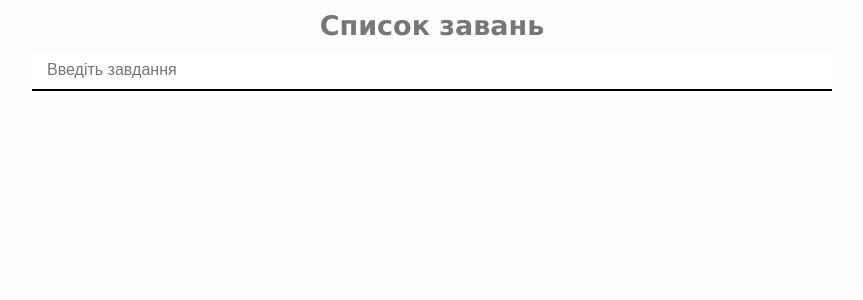
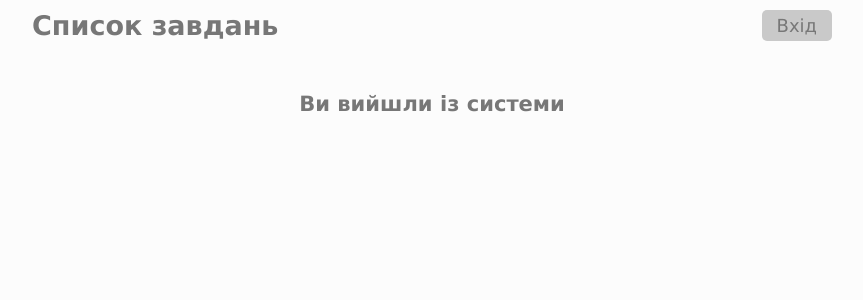
Before and after one commit to IvanKnysh/todo-react, a React (Create React App) app: page / in a window 1280 px wide. Shown: the top 300 px of the page, without its empty margins (208-1071 px from the left). Built offline with nearby package versions, Linux system fonts and the light colour scheme; no server answers.

Commit message:
Todo -> Firebase auth

```diff
--- a/package.json
+++ b/package.json
@@ -10,7 +10,7 @@
     "@testing-library/jest-dom": "^5.14.1",
     "@testing-library/react": "^13.0.0",
     "@testing-library/user-event": "^13.2.1",
-    "firebase": "^9.9.4",
+    "firebase": "^9.10.0",
     "react": "^18.2.0",
     "react-dom": "^18.2.0",
     "react-scripts": "5.0.1",
--- a/src/App.js
+++ b/src/App.js
@@ -2,23 +2,29 @@ import {useEffect, useState} from "react";
 import {Context} from "./Context";
 import Form from "./components/Form";
 import List from "./components/List";
+import Header from "./components/Header";
+import useAuth from "./components/useAuth";
 import './app.scss';
 
-import { initializeApp } from "firebase/app";
+import firebase from 'firebase/compat/app';
+import "firebase/compat/auth";
 
 const firebaseConfig = {
   apiKey: "AIzaSyCZT9cb_r9-3jkorBvO4SssmeCCFI2gAUE",
   authDomain: "react-todo-7ef07.firebaseapp.com",
+  databaseURL: "https://react-todo-7ef07-default-rtdb.europe-west1.firebasedatabase.app",
   projectId: "react-todo-7ef07",
   storageBucket: "react-todo-7ef07.appspot.com",
   messagingSenderId: "972129768220",
-  appId: "1:972129768220:web:c56a21e51ca768194da0d9"
+  appId: "1:972129768220:web:a83d319b661503c44da0d9"
 };
 
-const app = initializeApp(firebaseConfig);
+firebase.initializeApp(firebaseConfig);
 
 function App() {
   const [todos, setTodos] = useState([]);
+
+  const auth = useAuth(firebase.auth);
 
   const checkBtn = (id) => {
     setTodos(
@@ -50,9 +56,17 @@ function App() {
   return (
     <Context.Provider value={{checkBtn, deleteItem}}>
       <div className="todo">
-        <h2>Список завань</h2>
-        <Form todos={todos} setTodos={setTodos} />
-        <List todos={todos} setTodos={setTodos} />
+        <Header {...auth} />
+        {
+          auth.authentication
+            ?
+            <>
+              <Form todos={todos} setTodos={setTodos} />
+              <List todos={todos} setTodos={setTodos} />
+            </>
+            :
+            <h3>Ви вийшли із системи</h3>
+        }
       </div>
     </Context.Provider>
   );
--- a/src/app.scss
+++ b/src/app.scss
@@ -3,8 +3,37 @@
   max-width: 800px;
   display: block;
   margin: 10px auto;
-  h2 {
+  h3 {
     text-align: center;
+    margin-top: 50px;
+  }
+  .header {
+    display: flex;
+    justify-content: space-between;
+    align-items: center;
+    margin-bottom: 20px;
+    p {
+      display: block;
+      margin-left: auto;
+      margin-right: 10px;
+    }
+    img {
+      width: 30px;
+      height: 30px;
+      border-radius: 50%;
+      margin-right: 20px;
+    }
+    .login {
+      background-color: #c9c9c9;
+      padding: 5px 15px;
+      border-radius: 5px;
+      cursor: pointer;
+      transition: 0.3s;
+      &:hover {
+        background-color: #555555;
+        color: #ffffff;
+      }
+    }
   }
   .form {
     margin: 10px 0;
--- /dev/null
+++ b/src/components/Header.js
@@ -0,0 +1,21 @@
+
+const Header = ({authentication, logIn, logOut}) => {
+	return (
+		<div className="header">
+			<h2>Список завдань</h2>
+			{
+				authentication
+					?
+					<>
+						<p>{authentication.displayName}</p>
+						<img src={authentication.photoURL} alt="Avatar" />
+						<div className="login" onClick={logOut}>Вихід</div>
+					</>
+					:
+					<div className="login" onClick={logIn}>Вхід</div>
+			}
+		</div>
+	);
+};
+
+export default Header;
--- /dev/null
+++ b/src/components/useAuth.js
@@ -0,0 +1,31 @@
+import {useEffect, useState} from 'react';
+
+const useAuth = (authFirebase) => {
+	const [authentication, setAuthentication] = useState(null);
+
+	const auth = authFirebase();
+	const provider = new authFirebase.GoogleAuthProvider();
+
+	const logIn = () => {
+		auth.signInWithPopup(provider);
+	}
+
+	const logOut = () => {
+		auth.signOut()
+			.catch(err => console.log(err));
+	}
+
+	useEffect(() => {
+		auth.onAuthStateChanged(user => {
+			if (user) {
+				setAuthentication(user);
+			} else {
+				setAuthentication(null);
+			}
+		})
+	}, [authentication]);
+
+	return {authentication, logIn, logOut}
+};
+
+export default useAuth;
```
Also changed, not shown: database.rules.json (added, +7 -0 lines), firebase.json (added), 2 other files (tests, documents, lock files or other folders).
